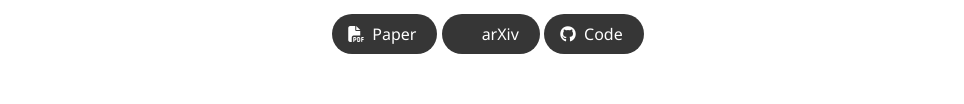
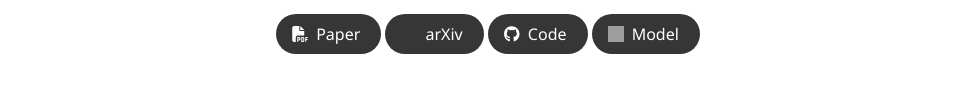
Before and after one commit to noisehypernetworks/noisehypernetworks.github.io, a plain HTML site: page index.html in a window 1280 px wide. Shown: the part 302-406 px from the top of the page, without its empty margins (152-1116 px from the left). Drawn offline with nearby package versions, Linux system fonts and the light colour scheme; grey boxes are pictures that could not be loaded; some icons are missing; a web font is replaced by a local one.

Commit message:
Add model

```diff
--- a/index.html
+++ b/index.html
@@ -105,6 +105,16 @@
                       <i class="fab fa-github"></i>
                   </span>
                   <span>Code</span>
+                  </a>
+              </span>
+              <!-- Hugging Face Model Link. -->
+              <span class="link-block">
+                <a href="https://huggingface.co/lucaeyring/HyperNoise_Sana_Sprint_0.6B"
+                   class="external-link button is-normal is-rounded is-dark">
+                  <span class="icon">
+                      <img src="https://huggingface.co/front/assets/huggingface_logo-noborder.svg" alt="Hugging Face" style="width: 1em; height: 1em; vertical-align: middle;">
+                  </span>
+                  <span>Model</span>
                   </a>
               </span>
             </div>
```
